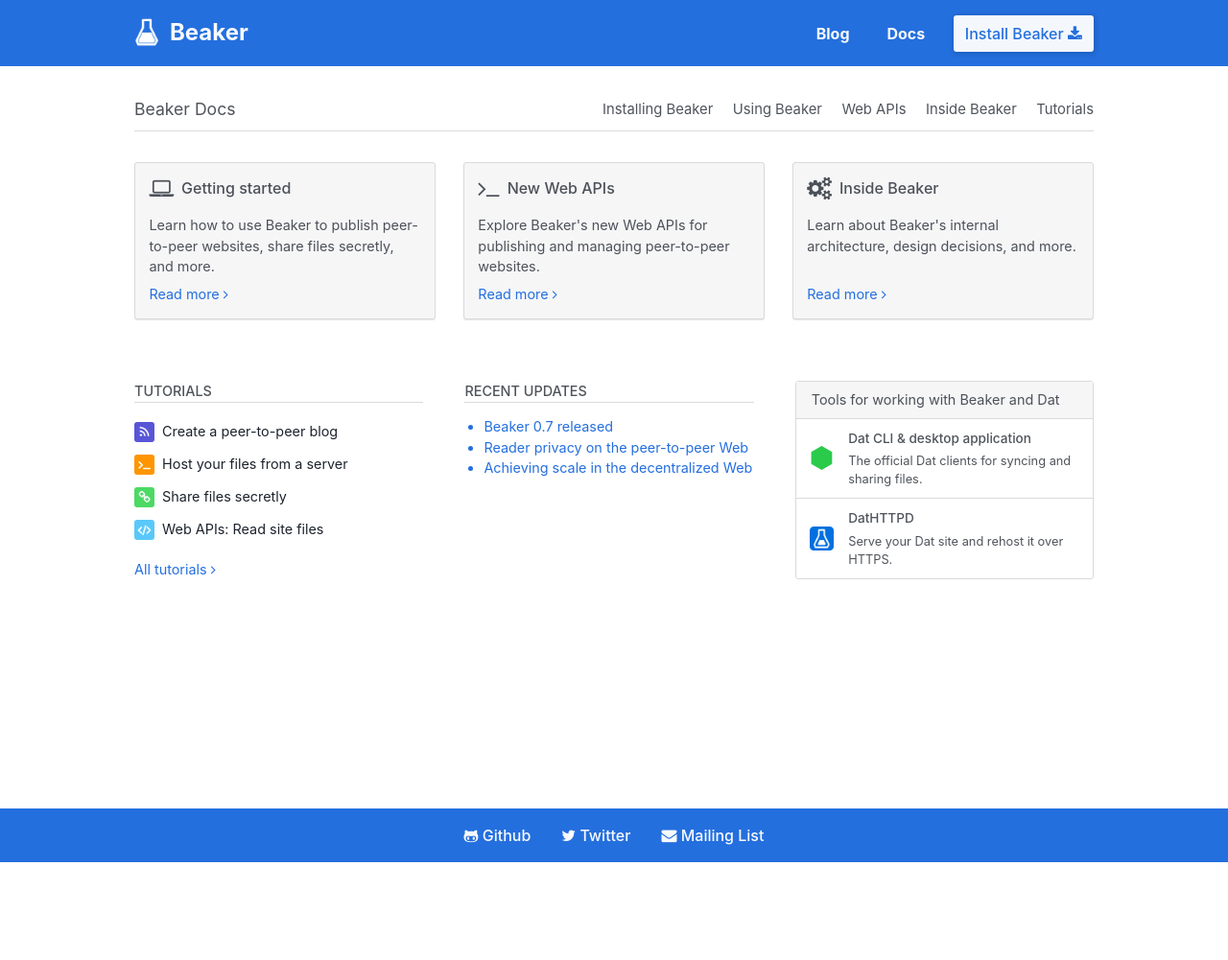
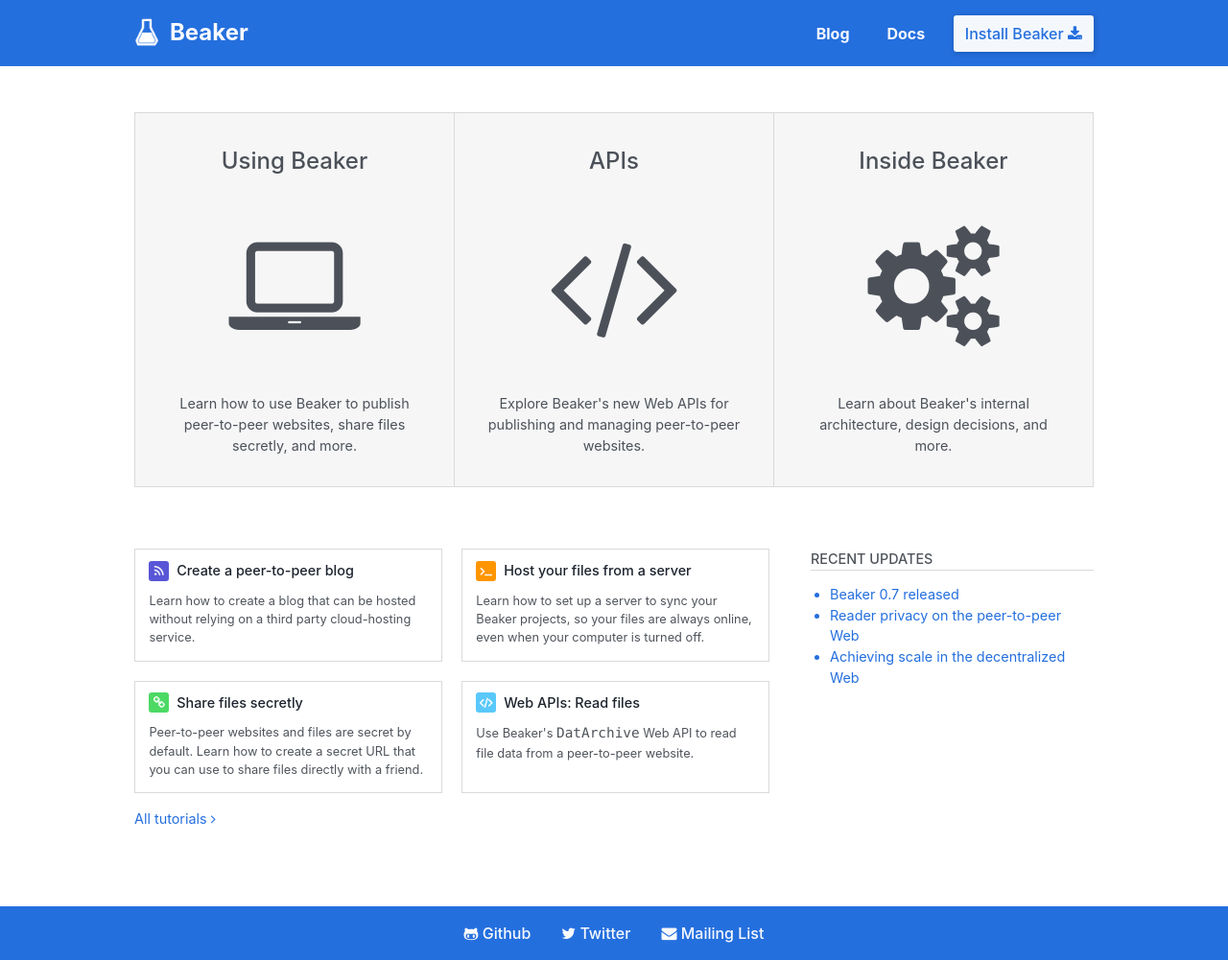
Before and after one commit to beakerbrowser/beakerbrowser.com, a Jekyll site: the page built from _docs/index.md, in a window 1280 px wide. Shown: the whole page at 96% size. Built offline with Jekyll 4.4.1, drawn with Linux system fonts in a browser that asks for light colours; before the commit the page ends 900 px from its top, so only the background shows below that.

Commit message:
Update docs front page

```diff
--- a/_docs/index.md
+++ b/_docs/index.md
@@ -4,88 +4,87 @@
 order: 1
 ---
 
-{% include docs-nav.html section=page.section page=page %}
-
 <div class="callouts-1">
   <div class="container">
-    <div class="callout">
-      <div class="heading">
-        <i class="fa fa-laptop"></i>
-        <h2 class="title">
-          <a href="/docs/using-beaker/">Getting started</a>
-        </h2>
-      </div>
+    <a href="/docs/using-beaker" class="callout">
+      <h2 class="title">
+        Using Beaker
+      </h2>
+      <i class="fa fa-laptop"></i>
       <p class="desc">
         Learn how to use Beaker to publish peer-to-peer websites, share files secretly, and more.
       </p>
-      <a class="more" href="/docs/using-beaker/">
-        Read more
-        <i class="fa fa-angle-right"></i>
-      </a>
-    </div>
+    </a>
 
-    <div class="callout">
-      <div class="heading">
-        <i class="fa fa-terminal"></i>
-        <h2 class="title">
-          <a href="/docs/apis/">New Web APIs</a>
-        </h2>
-      </div>
+    <a href="/docs/apis" class="callout">
+      <h2 class="title">
+        APIs
+      </h2>
+      <i class="fa fa-code"></i>
       <p class="desc">
         Explore Beaker's new Web APIs for publishing and managing peer-to-peer
         websites.
       </p>
-      <a class="more" href="/docs/apis/">
-        Read more
-        <i class="fa fa-angle-right"></i>
-      </a>
-    </div>
+    </a>
 
-    <div class="callout">
-      <div class="heading">
-        <i class="fa fa-cogs"></i>
-        <h2 class="title">
-          <a href="/docs/inside-beaker/">Inside Beaker</a>
-        </h2>
-      </div>
+    <a href="/docs/inside-beaker" class="callout">
+      <h2 class="title">
+        Inside Beaker
+      </h2>
+      <i class="fa fa-cogs"></i>
       <p class="desc">
         Learn about Beaker's internal architecture, design decisions, and more.
       </p>
-      <a class="more" href="/docs/inside-beaker/">
-        Read more
-        <i class="fa fa-angle-right"></i>
-      </a>
-    </div>
+    </a>
   </div>
 </div>
 
 <div class="callouts-2">
   <div class="container">
     <div class="tutorials callout">
-      <h2>Tutorials</h2>
       <ul class="tutorials-list">
-        <li>
+        <li class="tutorial">
           <a href="/docs/tutorials/create-a-blog.html">
-            <i class="purple fa fa-rss"></i>
-            <span>Create a peer-to-peer blog</span>
+            <div class="heading">
+              <i class="purple fa fa-rss"></i>
+              <span>Create a peer-to-peer blog</span>
+            </div>
+            <p>
+              Learn how to create a blog that can be hosted without relying on a third party cloud-hosting service.
+            </p>
           </a>
         </li>
-        <li>
+        <li class="tutorial">
           <a href="/docs/tutorials/host-outside-of-beaker.html">
-            <i class="orange fa fa-terminal"></i>
-            <span>Host your files from a server</span>
+            <div class="heading">
+              <i class="orange fa fa-terminal"></i>
+              <span>Host your files from a server</span>
+            </div>
+            <p>
+              Learn how to set up a server to sync your Beaker projects, so your files are always online, even when your computer is turned off.
+            </p>
           </a>
         </li>
-        <li>
+        <li class="tutorial">
           <a href="/docs/tutorials/share-files-secretly.html">
-            <i class="green fa fa-link"></i>
-            <span>Share files secretly</span>
+            <div class="heading">
+              <i class="green fa fa-link"></i>
+              <span>Share files secretly</span>
+            </div>
+            <p>
+              Peer-to-peer websites and files are secret by default. Learn how to create a secret URL that you can use to share files directly with a friend.
+            </p>
           </a>
         </li>
-        <li>
+        <li class="tutorial">
           <a href="/docs/tutorials/read-site-files.html">
-            <i class="teal fa fa-code"></i>
-            <span>Web APIs: Read site files</span>
+            <div class="heading">
+              <i class="teal fa fa-code"></i>
+              <span>Web APIs: Read files</span>
+            </div>
+            <p>
+              Use Beaker's <code>DatArchive</code> Web API to read file data from a peer-to-peer website.
+            </p>
           </a>
         </li>
       </ul>
@@ -117,54 +116,5 @@
         </li>
       </ul>
     </div>
-
-    <div class="tools callout">
-      <p>
-        Tools for working with Beaker and Dat
-      </p>
-      <ul class="tools-list">
-        <li>
-          <img class="icon" src="/img/dat-hexagon.svg" />
-          <div class="info">
-            <h3 class="title">
-              <a href="https://datproject.org/install">
-                Dat CLI & desktop application
-              </a>
-            </h3>
-            <p class="desc">
-              The official Dat clients for syncing and sharing files.
-            </p>
-          </div>
-        </li>
-        <li>
-          <img class="icon" src="/img/favicon.png"/>
-          <div class="info">
-            <h3 class="title">
-              <a href="https://github.com/beakerbrowser/dathttpd">
-                DatHTTPD
-              </a>
-            </h3>
-            <p class="desc">
-              Serve your Dat site and rehost it over HTTPS.
-            </p>
-          </div>
-        </li>
-       <!-- TODO: remove until Hashbase is out of beta
-        <li>
-          <img class="icon" src="/img/hashbase-favicon-32x32.png"/>
-          <div class="info">
-            <h3 class="title">
-              <a href="https://hashbase.io">
-                Hashbase
-              </a>
-            </h3>
-            <p class="desc">
-              A cloud peer that rehosts your Dat archives. Run by the Beaker team.
-            </p>
-          </div>
-        </li>
- -->
-      </ul>
-    </div>
   </div>
 </div>
--- a/css/pages/_docs-intro.scss
+++ b/css/pages/_docs-intro.scss
@@ -1,8 +1,4 @@
 .layout-docs-intro {
-
-  .docs-nav {
-    margin-top: 1rem;
-  }
 
   .container {
     max-width: 1000px;
@@ -22,48 +18,59 @@
 
     .callout {
       @extend %col-1-3;
-      border-radius: 3px;
       border: 1px solid $gray--mid;
       font-size: .9rem;
-      padding: 1em;
+      padding: 1rem;
       position: relative;
       background: $gray--light;
-      box-shadow: 0 1px 1px rgba(0,0,0,.1);
       color: $text--light-bg-muted;
-      text-align: left;
+      text-align: center;
+      cursor: pointer;
+
+      &:hover {
+        background: darken($gray--light, 5%);
+
+        > i {
+          text-shadow: 2px 4px $text--light-bg-transparent;
+        }
+      }
 
       &:not(:last-child) {
         margin-bottom: 2em;
 
         @include respond-to(show-grid-3) {
           margin-bottom: 0;
-          margin-right: 2em;
+          border-right: 0;
+          border-bottom: 1px solid $gray--mid;
         }
       }
 
-      .heading {
-        @extend %flex-container;
-
-        i {
-          font-size: 24px;
-          margin-right: 8px;
-        }
+      > i {
+        font-size: 3rem;
+        margin-bottom: 1rem;
       }
 
       .title {
-        font-size: 1rem;
-        margin-bottom: 1em;
+        font-size: 1.2rem;
+        margin-bottom: 1rem;
       }
 
       .desc {
-        margin-bottom: 2em;
+        font-size: .9rem;
       }
 
-      .more {
-        @extend %link;
-        position: absolute;
-        left: 1em;
-        bottom: 1em;
+      @include respond-to(show-grid-3) {
+        padding: 2rem;
+
+        > i {
+          font-size: 8rem;
+          margin-bottom: 3rem;
+        }
+
+        .title {
+          font-size: 1.5rem;
+          margin-bottom: 3rem;
+        }
       }
     }
   }
@@ -77,10 +84,11 @@
     }
 
     .callout {
-      @extend %col-1-3;
       text-align: left;
 
       &.updates {
+        @extend %col-1-3;
+        text-align: left;
         margin-bottom: 3rem !important;
       }
 
@@ -118,6 +126,7 @@
     }
 
     .tutorials {
+      @extend %col-2-3;
       font-size: .9rem;
 
       .more {
@@ -128,33 +137,48 @@
     }
 
     .tutorials-list {
+      display: grid;
+      grid-template-columns: 1fr;
+      grid-gap: 20px;
       list-style: none;
 
-      li {
+      @media (min-width: 1000px) {
+        grid-template-columns: 1fr 1fr;
+      }
+
+      .tutorial {
+        border: 1px solid $gray--mid;
+        cursor: pointer;
 
         a {
-          height: 30px;
-          line-height: 30px;
-          vertical-align: middle;
+          display: block;
+          width: 100%;
+          height: 100%;
+          padding: .5em 1em 1em 1em;
 
-          &:hover span {
+          span {
+            height: 30px;
+            line-height: 30px;
+            vertical-align: middle;
+          }
+        }
+
+        &:hover {
+          box-shadow: 0 0 7px $gray;
+
+          .heading span {
             text-decoration: underline;
           }
         }
 
-        a span {
-          height: 30px;
-          line-height: 30px;
-          vertical-align: middle;
+        .heading {
+          font-weight: 500;
         }
 
-        &:not(:last-child) {
-          border-bottom: 1px solid $gray--mid;
-          margin-bottom: 3px;
-
-          @include respond-to(show-grid-3){
-            border-bottom: 0;
-          }
+        p {
+          font-size: .8rem;
+          color: $text--light-bg-muted;
+          margin-top: .5em;
         }
       }
 
@@ -214,63 +238,5 @@
         }
       }
     }
-
-    .tools {
-      border-radius: 3px;
-      border: 1px solid $gray--mid;
-      font-size: .9rem;
-      color: $text--light-bg-muted;
-      height: 100%;
-
-      > p {
-        padding: .5rem 1rem;
-        background: $gray--light;
-        border-bottom: 1px solid $gray--mid;
-        // font-weight: 500;
-      }
-    }
-
-    .tools-list {
-      list-style: none;
-
-      li {
-        @extend %flex-container;
-        align-items: center;
-        padding: 10px 1em;
-
-        &:not(:last-child) {
-          border-bottom: 1px solid $gray--mid;
-        }
-      }
-
-      .info {
-        height: 100%;
-        margin-left: 15px;
-      }
-
-      .title {
-        font-size: .85rem;
-        margin-bottom: .25rem;
-
-        a {
-          cursor: pointer;
-        }
-
-        &:hover {
-          @extend %link;
-          color: inherit;
-        }
-      }
-
-      p {
-        font-size: .8rem;
-      }
-
-      .icon {
-        width: 25px;
-        height: 25px;
-        border-radius: 2px;
-      }
-    }
   }
 }
```
Also changed, not shown: _docs/inside-beaker/privacy-and-security.md (line endings or trailing spaces).
